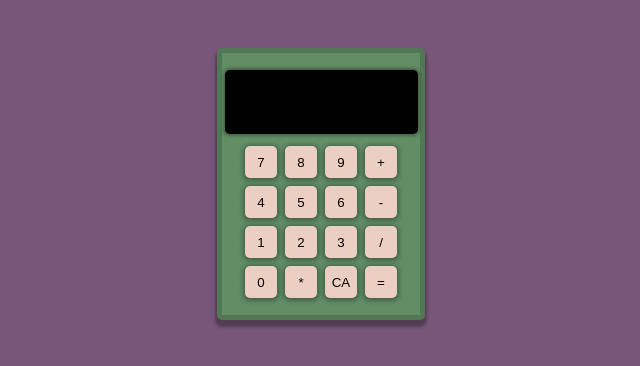
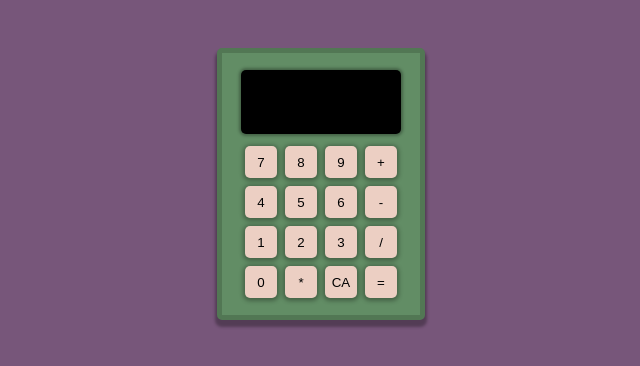
Before and after one commit to pablo-obrach/Js-Calculator-Practice, a plain HTML site: page index.html in a window 1280 px wide. Shown: the whole page, without its empty margins (319-959 px from the left). Drawn offline with Linux system fonts and the light colour scheme.

Commit message:
changing the font from the display in the calculator and it s width

```diff
--- a/css/styles.css
+++ b/css/styles.css
@@ -21,14 +21,14 @@ section .calculator {
   height: 17rem;
   border: 5px solid #527754;
   border-radius: 5px;
-  /* margin: 8rem auto; */
   box-shadow: 0px 5px 3px 2px rgba(0, 0, 0, 0.3);
-  /* transform: scale(1.5) translate(30dvw, 20dvh); */
+
   margin: 3rem auto;
 }
 
 .calculator .display input {
   height: 4rem;
+  width: 10rem;
   background: #000;
   color: #fff;
   outline: none;
@@ -37,6 +37,7 @@ section .calculator {
   box-shadow: 0px 0px 3px 2px rgba(0, 0, 0, 0.3);
   text-align: end;
   padding: 0.5rem;
+  font-family: "Orbitron", sans-serif;
 }
 
 section .buttons {
```
